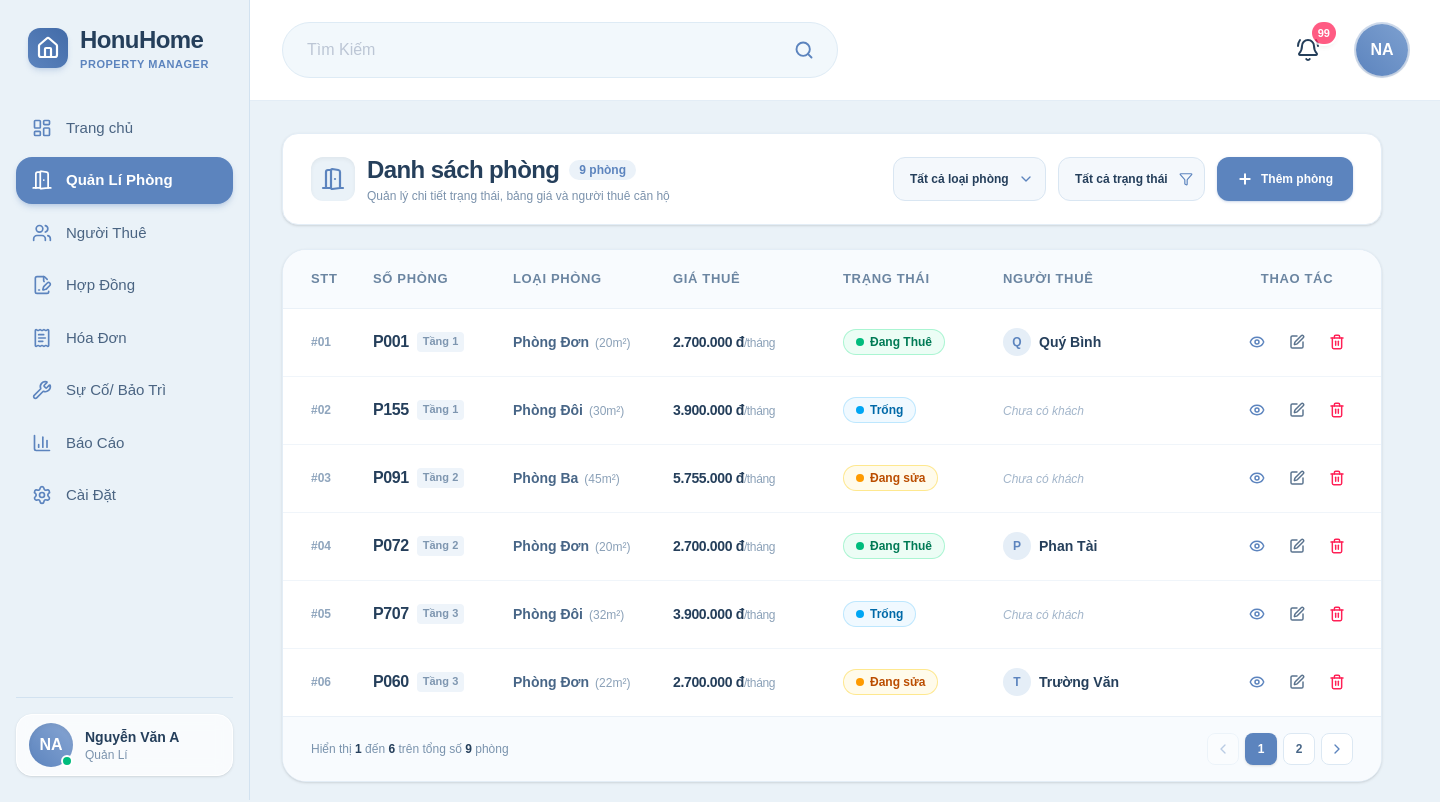
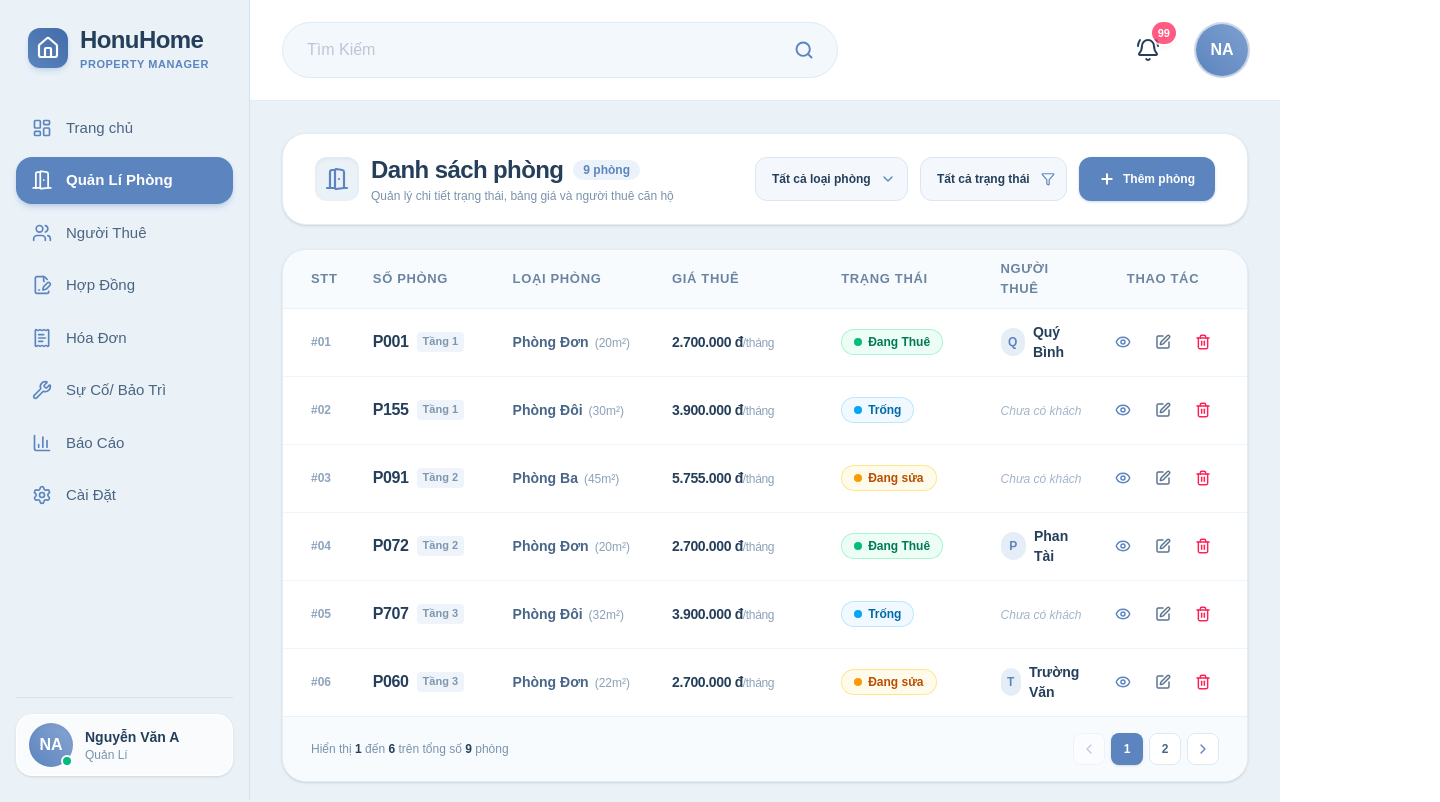
Before and after one commit to ngocnh05/honu_home, a Next.js app: page /rooms in a window 1280 px wide. Shown: the top 802 px of the page, 1440 px wide, since content can reach past the window. Built offline with nearby package versions, Linux system fonts and the light colour scheme.

Commit message:
style(rooms): expand table and toolbar to full width of dashboard content

```diff
--- a/src/app/(dashboard)/layout.tsx
+++ b/src/app/(dashboard)/layout.tsx
@@ -8,17 +8,17 @@ export default function DashboardLayout({
   children: React.ReactNode;
 }) {
   return (
-    <div className="min-h-screen bg-[#EAF2F8] flex min-w-[1440px]">
+    <div className="min-h-screen bg-[#EAF2F8] flex w-full">
       {/* Sidebar Navigation - Fixed 250px */}
       <Sidebar />
 
-      {/* Main Content Area - Fixed offset 250px */}
-      <div className="flex-1 flex flex-col min-w-[1190px] pl-[250px]">
+      {/* Main Content Area - Full width with 250px left margin */}
+      <div className="flex-1 flex flex-col min-w-0 pl-[250px] w-full">
         {/* Top Header with 99 unread notifications */}
         <TopHeader unreadCount={mockDashboardData.unreadNotifications} />
 
-        {/* Page Inner Container */}
-        <main className="flex-1 p-8 w-full max-w-[1190px]">
+        {/* Page Inner Container - Stretches full width with clean padding */}
+        <main className="flex-1 p-8 w-full">
           {children}
         </main>
       </div>
--- a/src/components/layout/top-header.tsx
+++ b/src/components/layout/top-header.tsx
@@ -11,7 +11,7 @@ export function TopHeader({ unreadCount = 99 }: TopHeaderProps) {
   const [searchValue, setSearchValue] = React.useState("");
 
   return (
-    <header className="sticky top-0 z-30 h-[101px] bg-white border-b border-[#E3EDF6] flex items-center justify-between px-8 min-w-[950px]">
+    <header className="sticky top-0 z-30 h-[101px] bg-white border-b border-[#E3EDF6] flex items-center justify-between px-8 w-full">
       {/* Search Bar - Chuẩn Figma Pill 100px: 556px x 56px */}
       <div className="relative w-[556px]">
         <input
--- a/src/components/rooms/rooms-table.tsx
+++ b/src/components/rooms/rooms-table.tsx
@@ -70,9 +70,9 @@ export function RoomsTable() {
   };
 
   return (
-    <div className="w-[1100px] space-y-6 animate-fadeIn pb-12 select-none">
+    <div className="w-full space-y-6 animate-fadeIn pb-12 select-none">
       {/* 1. Top Bar: Tiêu đề trang & Thanh công cụ gom gọn chuyên nghiệp */}
-      <div className="flex items-center justify-between bg-white px-7 py-5 rounded-2xl border border-[#E3EDF6] shadow-sm">
+      <div className="flex items-center justify-between bg-white px-8 py-5 rounded-3xl border border-[#E3EDF6] shadow-sm w-full">
         {/* Title & Badge số lượng */}
         <div className="flex items-center gap-3">
           <div className="w-11 h-11 rounded-xl bg-[#EAF2F8] text-[#5C84BE] flex items-center justify-center shadow-inner">
```
